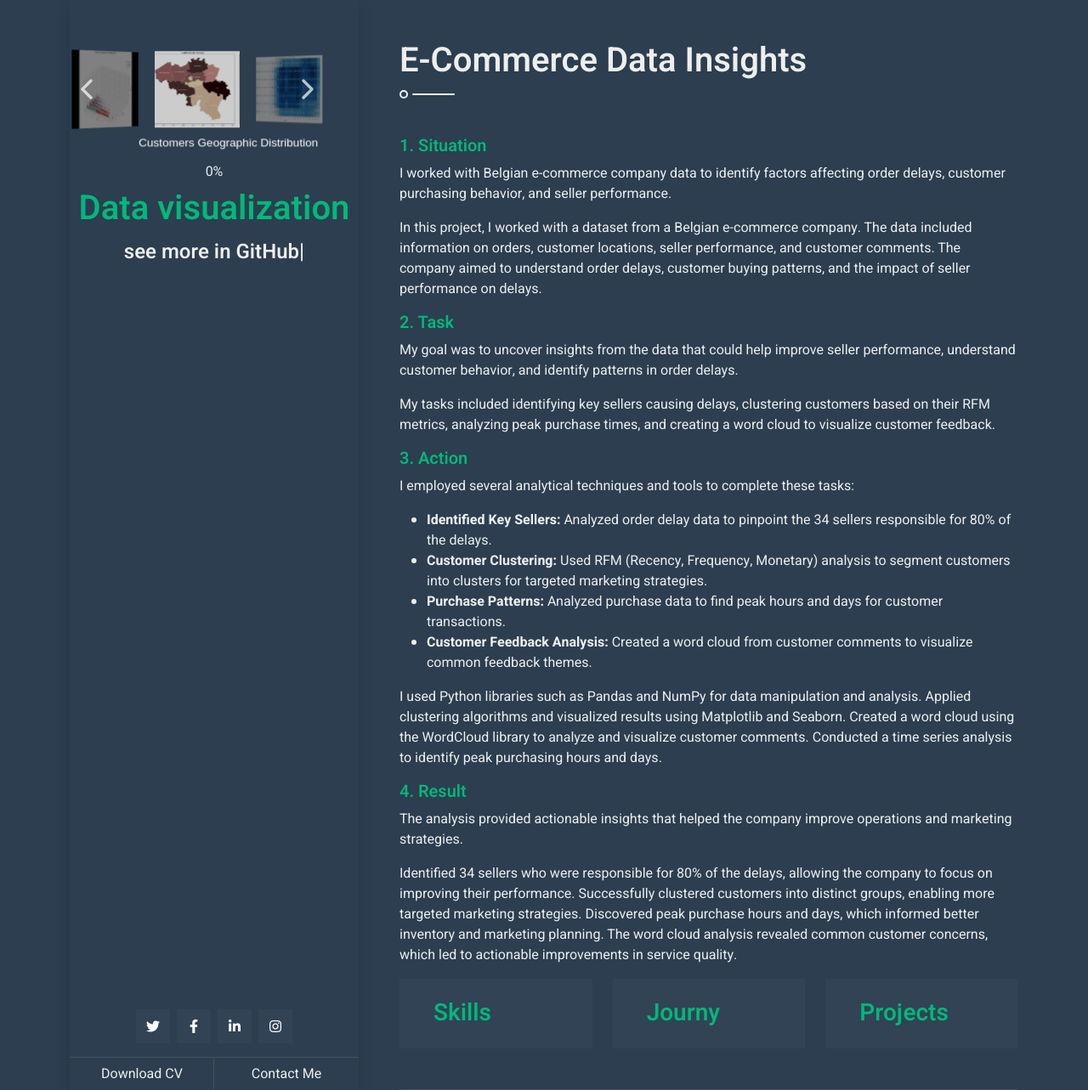
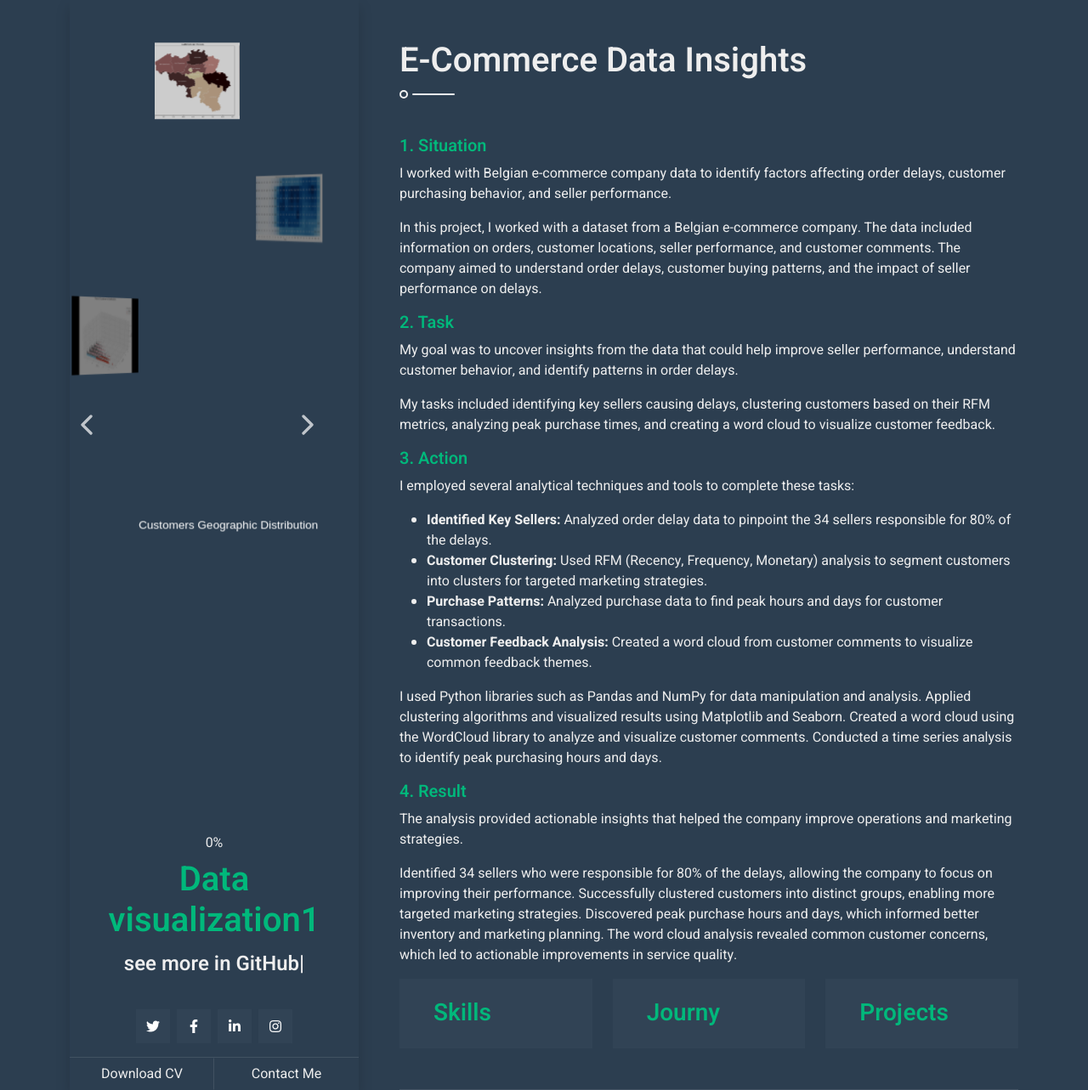
Before and after one commit to melikaabedikoupaei/portfolio, a Django app: page /Data_visualization_project/ in a window 1280 px wide. Shown: the whole page at 85% size. Run offline with Django 5.2, Linux system fonts and the light colour scheme; some libraries are stand-ins or nearby versions; some web fonts are replaced.

Commit message:
change slider

```diff
--- a/statics/css/slider.css
+++ b/statics/css/slider.css
@@ -17,19 +17,17 @@
     padding: 0;
 }
 
-html,
-body {
+html, body {
     width: 100%;
     height: 100%;
     overflow: auto;
-
+    -webkit-overflow-scrolling: touch; /* Ensures smooth scrolling on iOS */
 }
 
 body {
-    display: grid;
-    place-items: center;
-     overflow: auto;
-
+    display: flex;
+    justify-content: center;
+    align-items: flex-start;
     background: #2C3E50;
 }
 
@@ -37,74 +35,55 @@ button {
     border: none;
     background: none;
     cursor: pointer;
-    &:focus {
-        outline: none;
-        border: none;
-    }
 }
 
-/* ------------------------------------------------ */
-/* -------------------- SLIDER -------------------- */
-/* ------------------------------------------------ */
+button:focus {
+    outline: none;
+}
 
+/* Slider styles */
 .slider {
     width: calc(3 * var(--slide-width));
     height: calc(2 * var(--slide-height));
     display: flex;
     align-items: center;
-    padding-top: 20px; /* Added to create space at the top */
+    padding-top: 20px;
 }
 
 .slider--btn {
     --size: 40px;
-
     display: inline-flex;
     justify-content: center;
     align-items: center;
     opacity: 0.7;
     transition: opacity 250ms cubic-bezier(0.215, 0.61, 0.355, 1);
     z-index: 999;
+}
 
-    & svg {
+.slider--btn svg {
     width: var(--size);
     height: var(--size);
     stroke: white;
 }
 
-    &:hover {
+.slider--btn:hover {
     opacity: 1;
-    }
 }
 
 .slides__wrapper {
     width: 100%;
     height: 100%;
-
     display: grid;
     place-items: center;
-
-    & > * {
-        grid-area: 1 / -1;
-    }
 }
 
-.slides,
-.slides--infos {
+.slides, .slides--infos {
     width: 100%;
     height: 100%;
-
     pointer-events: none;
-
     display: grid;
     place-items: center;
-    & > * {
-        grid-area: 1 / -1;
 }
-}
-
-/* ------------------------------------------------ */
-/* -------------------- SLIDE --------------------- */
-/* ------------------------------------------------ */
 
 .slide {
     --slide-tx: 0px;
@@ -118,19 +97,15 @@ button {
     user-select: none;
     perspective: 800px;
 
-    transform: perspective(1000px)
-        translate3d(var(--slide-tx), var(--slide-ty), var(--slide-tz, 0))
-        rotateY(var(--slide-rotY)) scale(var(--slide-scale));
-    transition: transform var(--slide-transition-duration)
-        var(--slide-transition-easing);
+    transform: perspective(1000px) translate3d(var(--slide-tx), var(--slide-ty), var(--slide-tz, 0)) rotateY(var(--slide-rotY)) scale(var(--slide-scale));
+    transition: transform var(--slide-transition-duration) var(--slide-transition-easing);
 }
 
 .slide[data-current] {
-    --slide-scale: 1.;
+    --slide-scale: 1;
     --slide-tz: 0px;
     --slide-tx: 0px;
     --slide-rotY: 0;
-
     pointer-events: auto;
 }
 
@@ -147,22 +122,15 @@ button {
 .slide:not([data-current]) {
     --slide-scale: 1;
     --slide-tz: 0;
-    /* --slide-tx: calc(var(--offset) * var(--slide-width) * 1.05); */
-    /* --slide-rotY: calc(var(--dir) * -45deg); */
-
     pointer-events: none;
 }
 
-.slide[data-current] {
-    & .slide--image {
+.slide[data-current] .slide--image {
     filter: brightness(0.8);
 }
-}
 
-.slide:not([data-current]) {
-    & .slide--image {
+.slide:not([data-current]) .slide--image {
     filter: brightness(0.5);
-    }
 }
 
 .slide__inner {
@@ -194,55 +162,13 @@ button {
     top: 50%;
     left: 50%;
     object-fit: contain;
-    transform: translate(-50%, -50%) scale(1.25)
-        translate3d(var(--bgPosX), var(--bgPosY), 0);
-    transition: filter var(--slide-transition-duration)
-        var(--slide-transition-easing);
+    transform: translate(-50%, -50%) scale(1.25) translate3d(var(--bgPosX), var(--bgPosY), 0);
+    transition: filter var(--slide-transition-duration) var(--slide-transition-easing);
 }
-
-/*
-.slide__bg {
-    position: fixed;
-    inset: -20%;
-    background-image: var(--bg);
-    background-size: cover;
-    background-position: center center;
-
-    z-index: -1;
-    pointer-events: none;
-
-    transition: opacity var(--slide-transition-duration) ease,
-        transform var(--slide-transition-duration) ease;
-
-    &::before {
-        content: "";
-        position: absolute;
-        inset: 0;
-    }
-
-    &::before {
-        background: rgba(0, 0, 0, 0.8);
-        backdrop-filter: blur(8px);
-    }
-
-    &:not([data-current]) {
-        opacity: 0;
-    }
-
-    &[data-previous] {
-        transform: translateX(-10%);
-    }
-
-    &[data-next] {
-        transform: translateX(10%);
-    }
-} */
-
-/* ------------ SLIDE INFO ---------------- */
 
 .slide-info {
     --padding: 0px;
-    margin-top: 20px; /* Added to create space at the top */
+    margin-top: 20px;
     position: relative;
     width: var(--slide-width);
     height: 100%;
@@ -252,20 +178,16 @@ button {
     z-index: 100;
 }
 
-.slide-info[data-current] {
-    & .slide-info--text span {
+.slide-info[data-current] .slide-info--text span {
     opacity: 1;
     transform: translate3d(0, 0, 0);
     transition-delay: 250ms;
 }
-}
 
-.slide-info:not([data-current]) {
-    & .slide-info--text span {
+.slide-info:not([data-current]) .slide-info--text span {
     opacity: 0;
     transform: translate3d(0, 100%, 0);
     transition-delay: 0ms;
-    }
 }
 
 .slide-info__inner {
@@ -294,78 +216,32 @@ button {
     font-family: var(--font-clash-display);
     color: #fff;
     overflow: hidden;
+}
 
-    & span {
+.slide-info--text span {
     display: block;
     white-space: nowrap;
     transition: var(--slide-transition-duration) var(--slide-transition-easing);
     transition-property: opacity, transform;
 }
 
-    &[data-title],
-    &[data-subtitle] {
-        font-size: min(2.5cqw, 1.8rem); /* Adjusted for smaller text */
+.slide-info--text[data-title],
+.slide-info--text[data-subtitle] {
+    font-size: min(2.5cqw, 1.8rem);
     font-weight: 800;
     letter-spacing: 0.2cqw;
     white-space: nowrap;
     text-transform: uppercase;
 }
 
-    &[data-subtitle] {
-        margin-left: 1.5cqw; /* Adjusted for smaller text */
-        font-size: min(1.8cqw, 1.5rem); /* Adjusted for smaller text */
+.slide-info--text[data-subtitle] {
+    margin-left: 1.5cqw;
+    font-size: min(1.8cqw, 1.5rem);
     font-weight: 600;
 }
 
-    &[data-description] {
-
-        font-size: min(1.2cqw, 0.8rem); /* Adjusted for smaller text */
+.slide-info--text[data-description] {
+    font-size: min(1.2cqw, 0.8rem);
     font-family: var(--font-archivo);
     font-weight: 100;
 }
-}
-
-/* ------------------------------------------------ */
-/* -------------------- LOADER --------------------- */
-/* ------------------------------------------------ */
-
-/* .loader {
-    position: fixed;
-    inset: 0;
-
-    display: grid;
-    place-items: center;
-
-    background: #000;
-    z-index: 1000;
-
-    opacity: 1;
-    transition: opacity 0.5s ease-out;
-
-    .loader__text {
-        font-family: var(--font-clash-display);
-        font-size: clamp(2rem, 2vw, 5rem);
-        font-weight: 800;
-        color: #fff;
-    }
-} */
-
-/* ------------------------------------------- */
-/*
-.support {
-    position: absolute;
-    right: 10px;
-    bottom: 10px;
-    padding: 10px;
-    display: flex;
-    a {
-        margin: 0 10px;
-        color: #fff;
-        font-size: 1.8rem;
-        backface-visibility: hidden;
-        transition: all 150ms ease;
-        &:hover {
-            transform: scale(1.1);
-        }
-    }
-} */
--- a/templates/Data_visualization_project.html
+++ b/templates/Data_visualization_project.html
@@ -46,7 +46,7 @@
                 <div class="col-lg-4 sticky-lg-top vh-100">
                     <div class="d-flex flex-column h-100 text-center overflow-auto shadow">
                         {% include 'Data_visualization_slider.html' %}
-                        <h1 class="text-primary mt-2" >Data visualization</h1>
+                        <h1 class="text-primary mt-2" >Data visualization1</h1>
                         <div class="mb-4" style="height: 22px;">
                             <h4 class="typed-text-output d-inline-block text-light"></h4>
                             <div class="typed-text d-none">see more in GitHub </div>
```
Also changed, not shown: static/css/slider.css (+34 -158 lines). Lines whose indentation alone changed are shown as unchanged.
